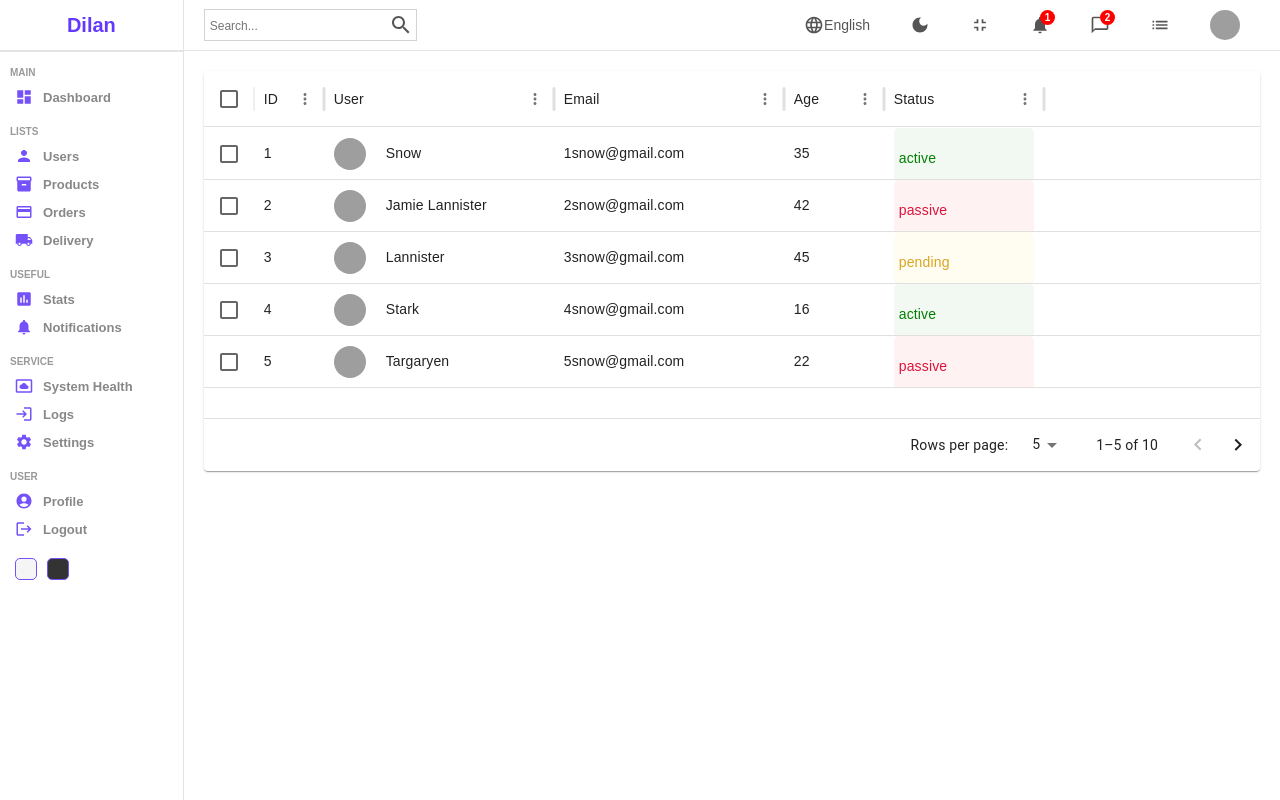
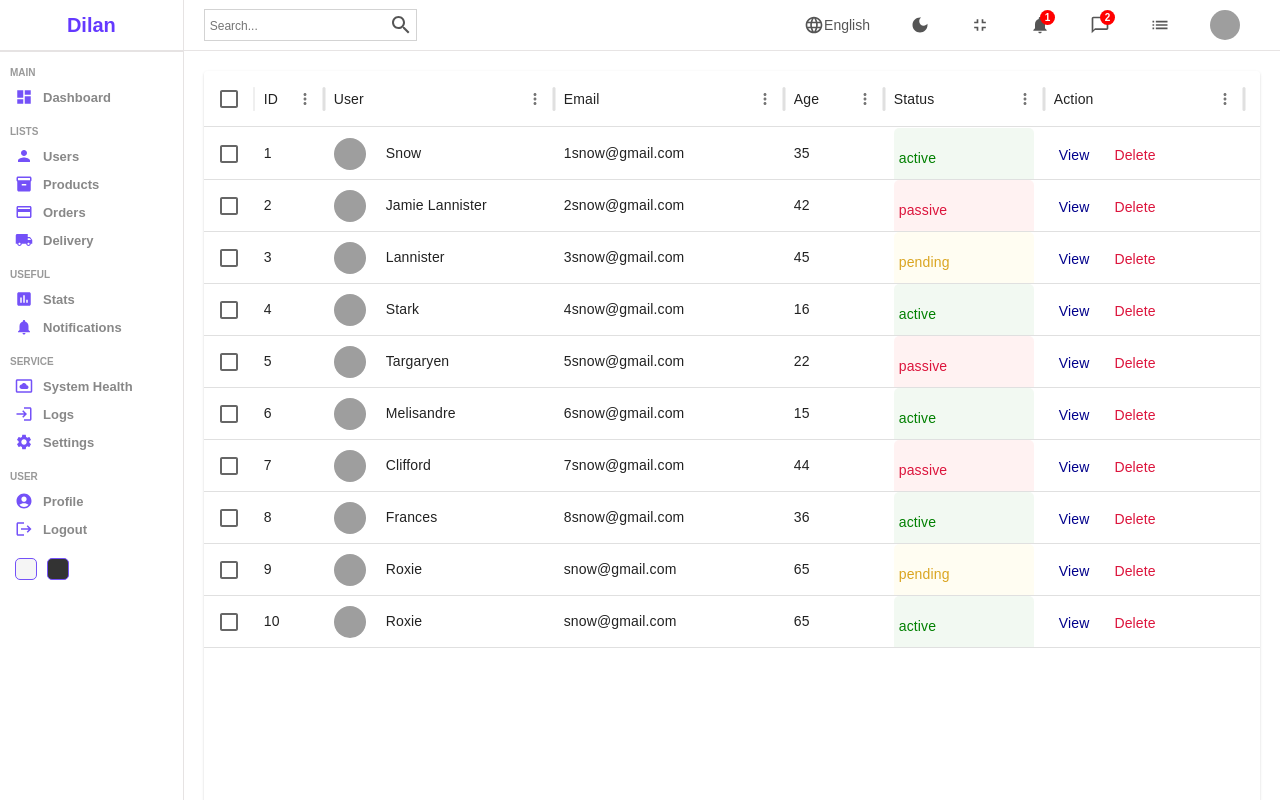
Before and after one commit to Dilan981001/dashboard, a React (Create React App) app: page /users in a window 1280 px wide. Shown: the top 800 px of the page. Built offline with nearby package versions, Linux system fonts and the light colour scheme; grey boxes are pictures that could not be loaded.

Commit message:
add view, deletebtn

```diff
--- a/src/components/datatable/Datatable.jsx
+++ b/src/components/datatable/Datatable.jsx
@@ -3,18 +3,25 @@ import { DataGrid } from '@mui/x-data-grid';
 import Paper from '@mui/material/Paper';
 import { userColumns, userRows }  from '../../datatablesource';
 
-const paginationModel = { page: 0, pageSize: 5 };
+const paginationModel = { page: 0, pageSize: 15 };
 const Datatable = () => {
 
-
+  const actionColumn = [{field:"action" , headerName: "Action", width:200 , renderCell:()=>{
+    return (
+      <div className="cellAction">
+        <div className="viewButton">View</div>
+        <div className="deleteButton">Delete</div>
+      </div>
+    )
+  }}]
   return (
     <div className='datatable'>
-      <Paper sx={{ height: 400, width: '100%' }}>
+      <Paper sx={{ height: 800, width: '100%' }}>
       <DataGrid
         rows={userRows}
-        columns={userColumns}
+        columns={userColumns.concat(actionColumn)}
         initialState={{ pagination: { paginationModel } }}
-        pageSizeOptions={[5, 10]}
+        pageSizeOptions={[5, 15]}
         checkboxSelection
         sx={{ border: 0 }}
       />
--- a/src/components/datatable/Datatable.scss
+++ b/src/components/datatable/Datatable.scss
@@ -1,5 +1,5 @@
-.datatable {
-    height: 600px;
+.datatable{
+    height: 1500px;
     padding: 20px;
 
     .datatableTitle{
@@ -63,7 +63,7 @@
         padding: 2px 5px;
         border-radius: 5px;
         color: darkblue;
-        border: 1px dotted rgba(0, 0, 139, 0.596);
+        //border: 1px dotted rgba(0, 0, 139, 0.596);
         cursor: pointer;
       }
 
@@ -71,7 +71,7 @@
         padding: 2px 5px;
         border-radius: 5px;
         color: crimson;
-        border: 1px dotted rgba(220, 20, 60, 0.6);
+       //border: 1px dotted rgba(220, 20, 60, 0.6);
         cursor: pointer;
       }
     }
```
